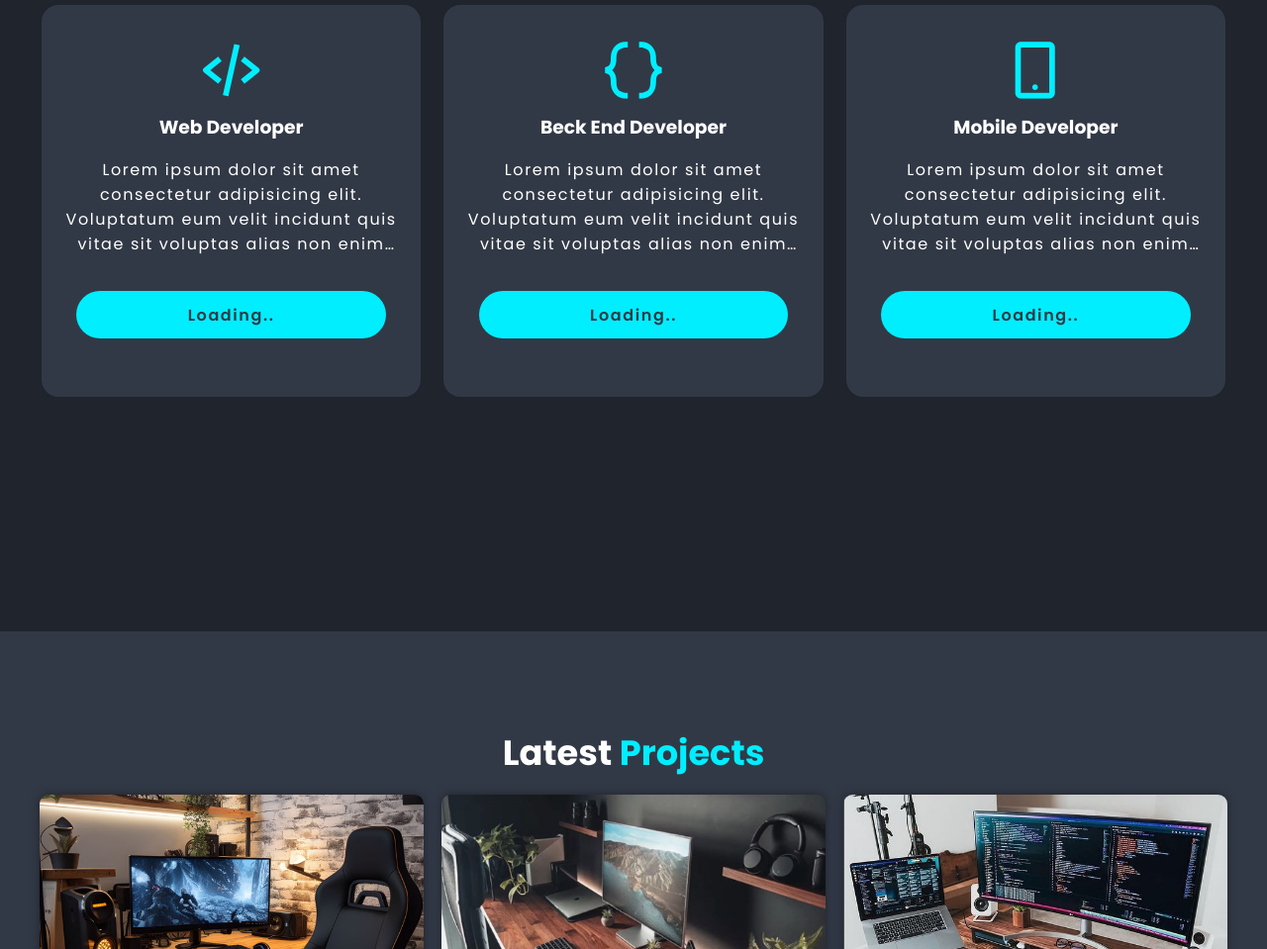
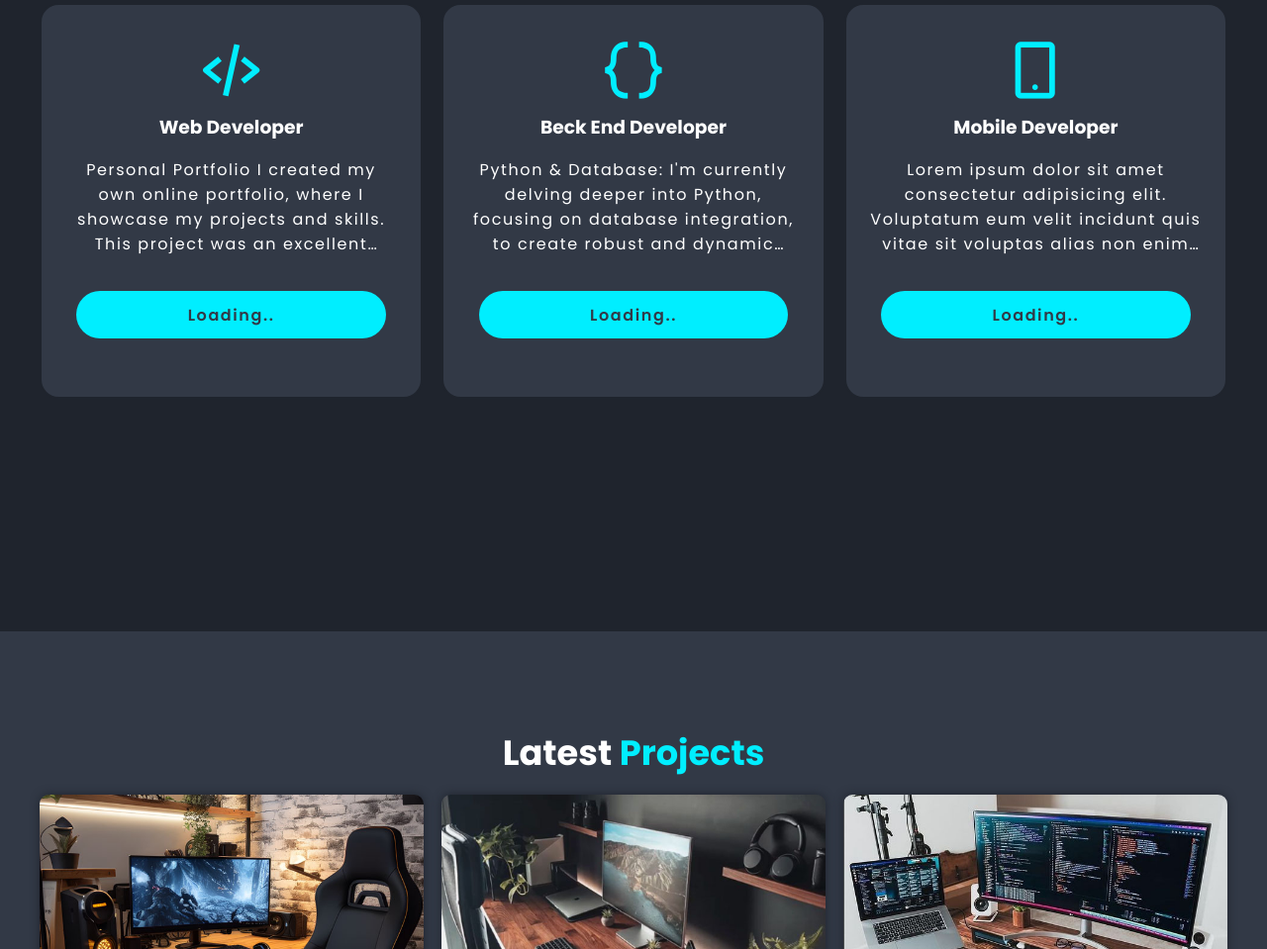
Before and after one commit to ArthurSilva007/Reposit-rio-01, a plain HTML site: page Pacote Port/Portfolio 1/2.html in a window 1280 px wide. Shown: the part 962-1921 px from the top of the page at 99% size. Drawn offline with nearby package versions, Linux system fonts and the light colour scheme.

Commit message:
Update.Portfolio

```diff
--- a/Pacote Port/Portfolio 1/2.html
+++ b/Pacote Port/Portfolio 1/2.html
@@ -84,10 +84,9 @@
                 <h3>Web Developer</h3>
 
                 <p>
-                   Lorem ipsum dolor sit amet consectetur adipisicing elit.
-                   Voluptatum eum velit incidunt quis vitae sit voluptas alias non enim necessitatibus
-                   amet quibusdam laborum exercitationem, pariatur, debitis cumque dicta numquam
-                   dolorum saepe nam. Voluptatibus, est ipsa.
+                  Personal Portfolio
+                  I created my own online portfolio, where I showcase my projects and skills.
+                  This project was an excellent opportunity to apply my knowledge in HTML, CSS, JavaScript and GitHub.
                 </p>
 
                 <a href="#" class="btn">Loading..</a>
@@ -99,10 +98,8 @@
                 <h3>Beck End Developer</h3>
 
                 <p>
-                   Lorem ipsum dolor sit amet consectetur adipisicing elit.
-                   Voluptatum eum velit incidunt quis vitae sit voluptas alias non enim necessitatibus
-                   amet quibusdam laborum exercitationem, pariatur, debitis cumque dicta numquam
-                   dolorum saepe nam. Voluptatibus, est ipsa.
+                  Python & Database: I'm currently delving deeper into Python,
+                  focusing on database integration, to create robust and dynamic applications.
                 </p>
 
                 <a href="#" class="btn">Loading..</a>
```
